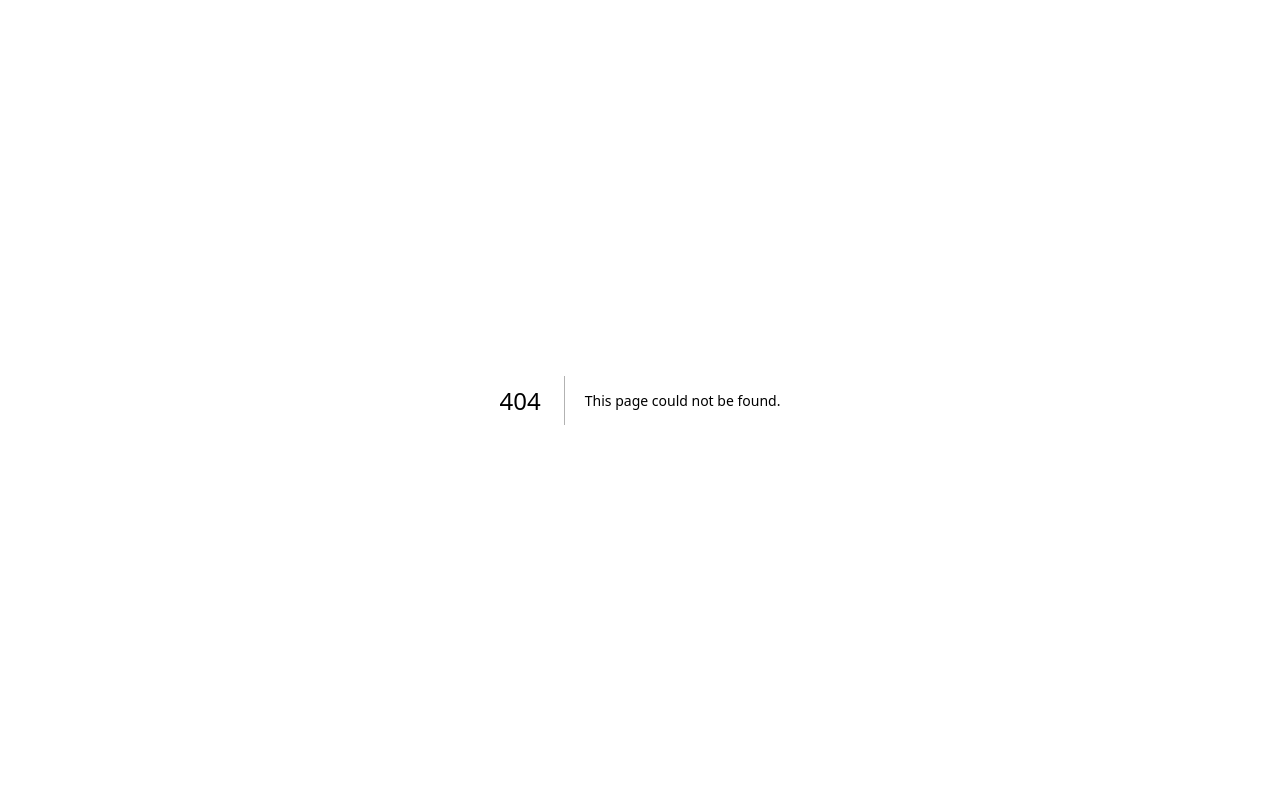
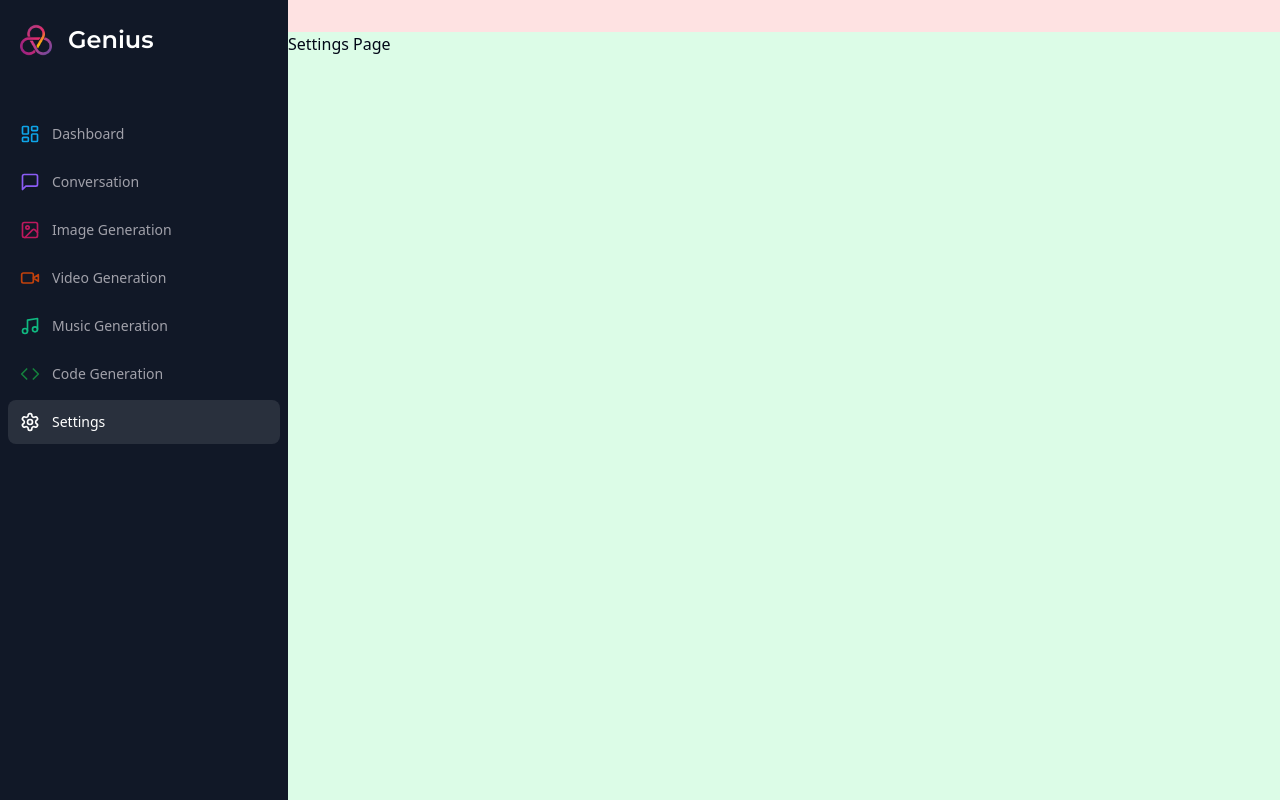
Before and after one commit to NeilRow56/saasai, a Next.js app: page /settings in a window 1280 px wide. Before the commit this address had no page. Built offline with nearby package versions, Linux system fonts and the light colour scheme.

Commit message:
Updated Sidebar to highlight active page

```diff
--- /dev/null
+++ b/app/(dashboard)/(routes)/settings/page.tsx
@@ -0,0 +1,11 @@
+
+
+const Settings = () => {
+  return (
+    <div>
+      Settings Page
+    </div>
+  )
+}
+
+export default Settings
--- a/components/Sidebar.tsx
+++ b/components/Sidebar.tsx
@@ -3,6 +3,7 @@
 import { Montserrat } from 'next/font/google'
 import Image from 'next/image'
 import Link from 'next/link'
+import { usePathname } from "next/navigation";
 
 import { cn } from '@/lib/utils'
 import { Code, ImageIcon, LayoutDashboard, MessageSquare, Music, Settings, VideoIcon } from 'lucide-react'
@@ -57,6 +58,9 @@
 ]
 
 const Sidebar = () => {
+
+  const pathname = usePathname();
+
   return (
     <div className="space-y-4 py-4 flex flex-col h-full bg-[#111827] text-white">
       <div className="px-2 py-2 flex-1">
@@ -73,7 +77,10 @@
             <Link
               href={route.href}
               key={route.href}
-              className="text-sm group flex p-3 w-full justify-start font-medium cursor-pointer hover:text-white hover:bg-white/10 rounded-lg transition"
+              className={cn(
+                "text-sm group flex p-3 w-full justify-start font-medium cursor-pointer hover:text-white hover:bg-white/10 rounded-lg transition",
+                pathname === route.href ? "text-white bg-white/10" : "text-zinc-400",
+              )}
             >
               <div className="flex items-center flex-1">
                 <route.icon className={cn('h-5 w-5 mr-3', route.color)} />
```
